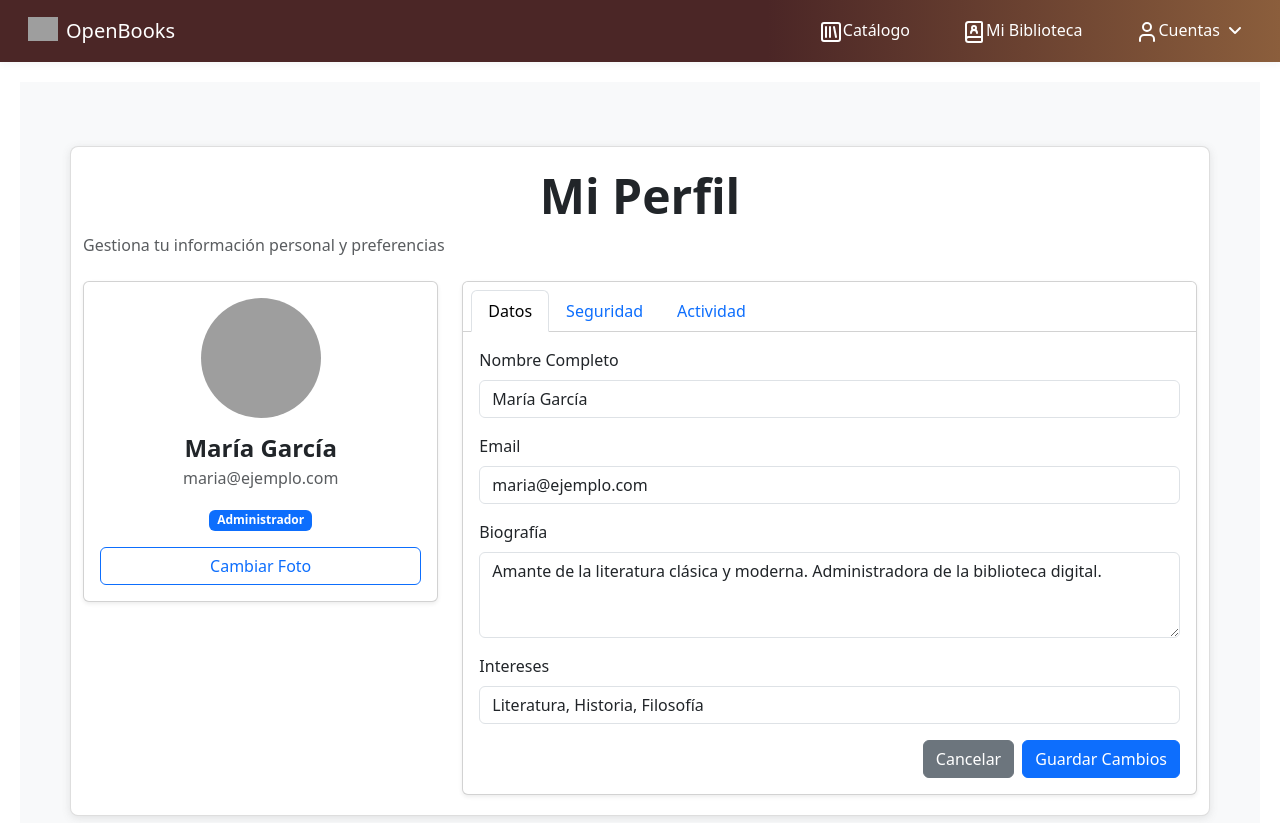
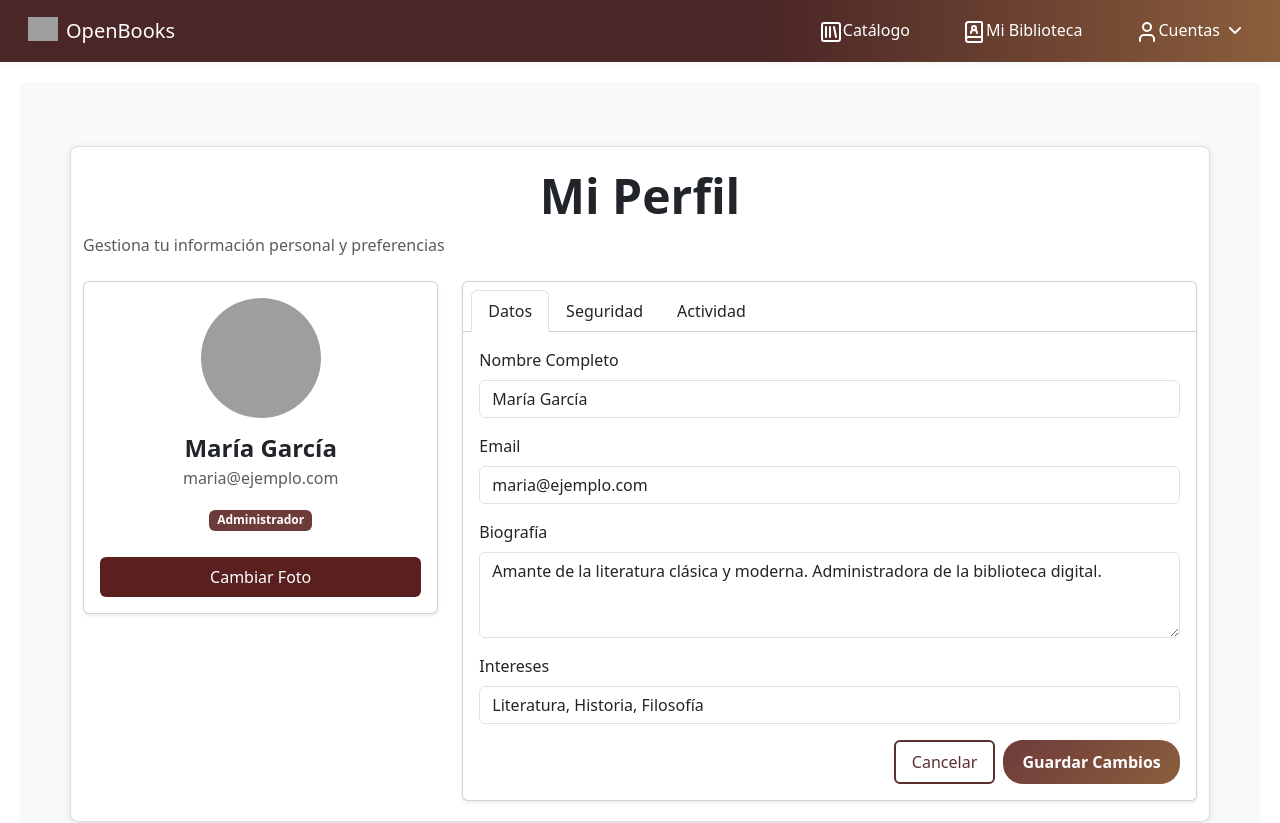
Before and after one commit to Salfonsogar/OpenBooks, a React (Vite) app: page /Profile in a window 1280 px wide. Shown: the top 823 px of the page. Built offline with nearby package versions, Linux system fonts and the light colour scheme; grey boxes are pictures that could not be loaded.

Commit message:
Actualizados formularios para coincidir con la base de datos y estilo a botones

```diff
--- a/src/assets/styles/index.css
+++ b/src/assets/styles/index.css
@@ -84,6 +84,24 @@ button:hover {
   background-color: #c9a66b;
   color: #fff;
 }
+
+.button {
+ color: #5c2e2e;
+  border: 2px solid #5c2e2e;
+  background-color: white;
+  text-decoration: none;
+  padding: 8px 16px;
+  border-radius: 6px;
+  display: inline-block;
+  transition: all 0.3s ease;
+}
+
+.button:hover {
+  background-color: #5c2e2e;
+  color: white;
+  text-decoration: none;
+}
+
 
 .alert {
   padding: 12px 20px;
--- a/src/components/ui/BookCard.jsx
+++ b/src/components/ui/BookCard.jsx
@@ -17,20 +17,20 @@ export default function BookCard({
 
           {isInLibrary ? (
             <button
-              className="btn btn-sm btn-eliminar"
+              className="btn-eliminar"
               onClick={() => onRemove(libro)}
             >
               Eliminar
             </button>
           ) : (
             <button
-              className="btn btn-sm btn-leer"
+              className="btn-leer"
               onClick={() => onAdd(libro)}
             >
               Agregar
             </button>
           )}
-          <button className="btn btn-sm btn-leer" onClick={() => onRead(libro)}>
+          <button className=" btn-leer" onClick={() => onRead(libro)}>
             Leer en línea
           </button>
         </div>
--- a/src/components/ui/FeatureCard.jsx
+++ b/src/components/ui/FeatureCard.jsx
@@ -7,7 +7,7 @@ export default function FeatureCard({ title, text, to, buttonText }) {
         <div className="card-body">
           <h5 className="card-title text-main">{title}</h5>
           <p className="card-text text-secondary">{text}</p>
-          <Link to={to} className="btn btn-outline-main text-decoration-none">
+          <Link to={to} className="button">
             {buttonText}
           </Link>
         </div>
--- a/src/components/ui/LoginForm.jsx
+++ b/src/components/ui/LoginForm.jsx
@@ -2,9 +2,19 @@ import AuthForm from "./AuthForm";
 
 export default function LoginForm({ onClickTitle }) {
   return (
-    <AuthForm title="Login" buttonText="Login" onClickTitle={onClickTitle}>
-      <input type="email" name="email" placeholder="Email" required />
-      <input type="password" name="password" placeholder="Password" required />
+    <AuthForm title="Iniciar sesión" buttonText="Entrar" onClickTitle={onClickTitle}>
+      <input
+        type="email"
+        name="correo"
+        placeholder="Correo electrónico"
+        required
+      />
+      <input
+        type="password"
+        name="contraseña"
+        placeholder="Contraseña"
+        required
+      />
     </AuthForm>
   );
 }
--- a/src/components/ui/SignupForm.jsx
+++ b/src/components/ui/SignupForm.jsx
@@ -2,11 +2,25 @@ import AuthForm from "./AuthForm";
 
 export default function SignupForm({ onClickTitle }) {
   return (
-    <AuthForm title="Sign up" buttonText="Sign up" onClickTitle={onClickTitle}>
-      <input type="text" name="username" placeholder="User name" required />
-      <input type="email" name="email" placeholder="Email" required />
-      <input type="tel" name="phone" placeholder="Phone number" required />
-      <input type="password" name="password" placeholder="Password" required />
+    <AuthForm title="Registrarse" buttonText="Crear cuenta" onClickTitle={onClickTitle}>
+      <input
+        type="text"
+        name="nombreUsuario"
+        placeholder="Nombre de usuario"
+        required
+      />
+      <input
+        type="email"
+        name="correo"
+        placeholder="Correo electrónico"
+        required
+      />
+      <input
+        type="password"
+        name="contraseña"
+        placeholder="Contraseña"
+        required
+      />
     </AuthForm>
   );
 }
--- a/src/pages/Profile.jsx
+++ b/src/pages/Profile.jsx
@@ -27,8 +27,10 @@ export default function ProfilePage() {
                 />
                 <h4 className="fw-bold mb-1">María García</h4>
                 <p className="text-muted mb-3">maria@ejemplo.com</p>
-                <span className="badge bg-primary mb-3">Administrador</span>
-                <button className="btn btn-outline-primary w-100">
+                <span className="badge mb-3"style={{backgroundColor: '#6e3b3b',color: '#fff',}}>
+                    Administrador
+                  </span>
+                <button className="btn-add-bookmark">
                   Cambiar Foto
                 </button>
               </div>
@@ -42,7 +44,7 @@ export default function ProfilePage() {
                 <ul className="nav nav-tabs card-header-tabs">
                   <li className="nav-item">
                     <button
-                      className={`nav-link ${
+                      className={`nav-link text-dark ${
                         activeTab === 'datos' ? 'active' : ''
                       }`}
                       onClick={() => setActiveTab('datos')}
@@ -52,7 +54,7 @@ export default function ProfilePage() {
                   </li>
                   <li className="nav-item">
                     <button
-                      className={`nav-link ${
+                      className={`nav-link text-dark ${
                         activeTab === 'seguridad' ? 'active' : ''
                       }`}
                       onClick={() => setActiveTab('seguridad')}
@@ -62,7 +64,7 @@ export default function ProfilePage() {
                   </li>
                   <li className="nav-item">
                     <button
-                      className={`nav-link ${
+                      className={`nav-link text-dark ${
                         activeTab === 'actividad' ? 'active' : ''
                       }`}
                       onClick={() => setActiveTab('actividad')}
@@ -121,10 +123,10 @@ export default function ProfilePage() {
                       />
                     </div>
                     <div className="d-flex justify-content-end gap-2">
-                      <button type="button" className="btn btn-secondary">
+                      <button type="button" className="button">
                         Cancelar
                       </button>
-                      <button type="submit" className="btn btn-primary">
+                      <button type="submit" className="btn-buscar">
                         Guardar Cambios
                       </button>
                     </div>
@@ -165,10 +167,10 @@ export default function ProfilePage() {
                       />
                     </div>
                     <div className="d-flex justify-content-end gap-2">
-                      <button type="button" className="btn btn-secondary">
+                      <button type="button" className="button">
                         Cancelar
                       </button>
-                      <button type="submit" className="btn btn-primary">
+                      <button type="submit" className="btn-buscar">
                         Cambiar Contraseña
                       </button>
                     </div>
@@ -185,15 +187,15 @@ export default function ProfilePage() {
                         </h6>
                         <div className="row text-center">
                           <div className="col-4">
-                            <h3 className="fw-bold text-primary">24</h3>
+                            <h3 className="fw-bold text-dark">24</h3>
                             <small className="text-muted">Libros Leídos</small>
                           </div>
                           <div className="col-4">
-                            <h3 className="fw-bold text-primary">8</h3>
+                            <h3 className="fw-bold text-dark">8</h3>
                             <small className="text-muted">En Progreso</small>
                           </div>
                           <div className="col-4">
-                            <h3 className="fw-bold text-primary">156</h3>
+                            <h3 className="fw-bold text-dark">156</h3>
                             <small className="text-muted">Horas Totales</small>
                           </div>
                         </div>
```
Also changed, not shown: 1 other file (tests, documents, lock files or other folders).
